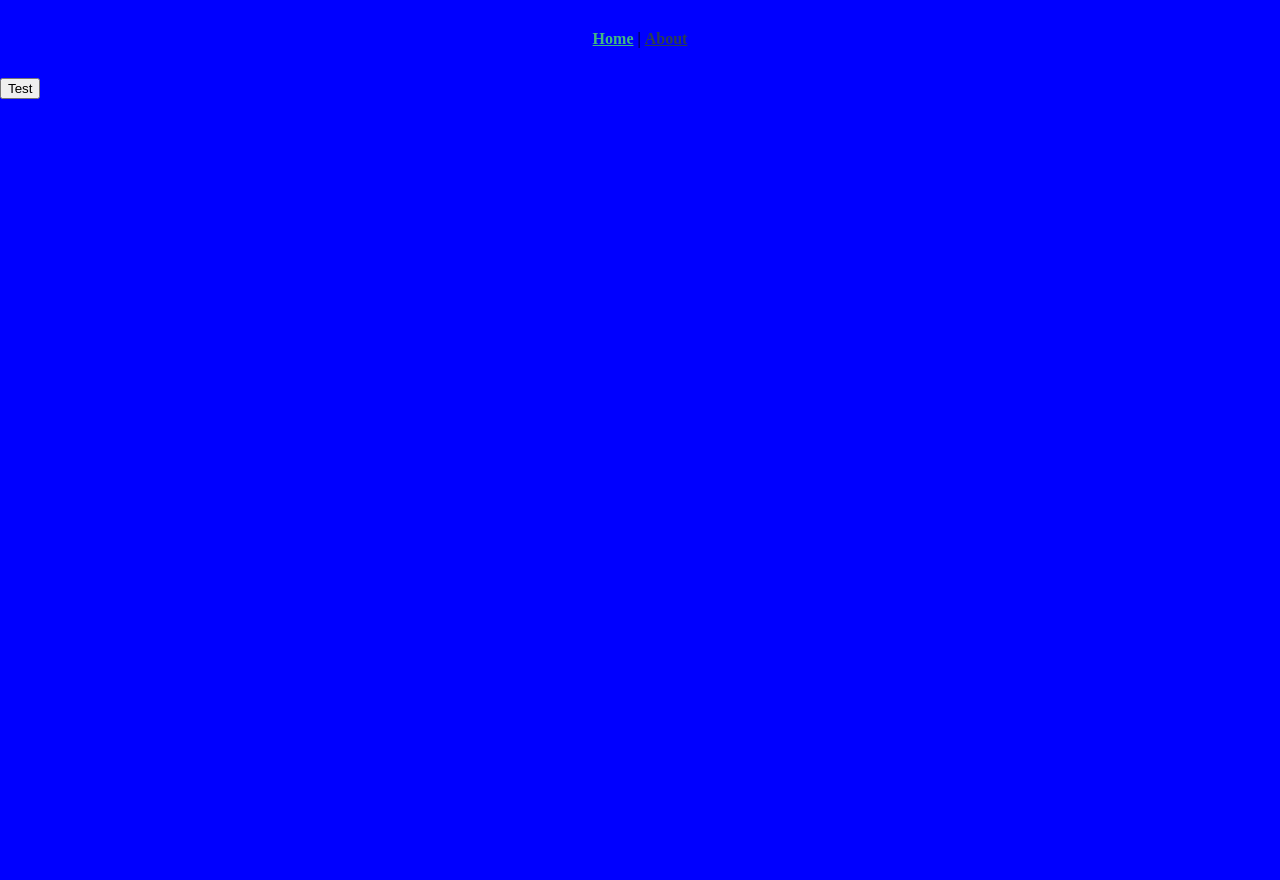
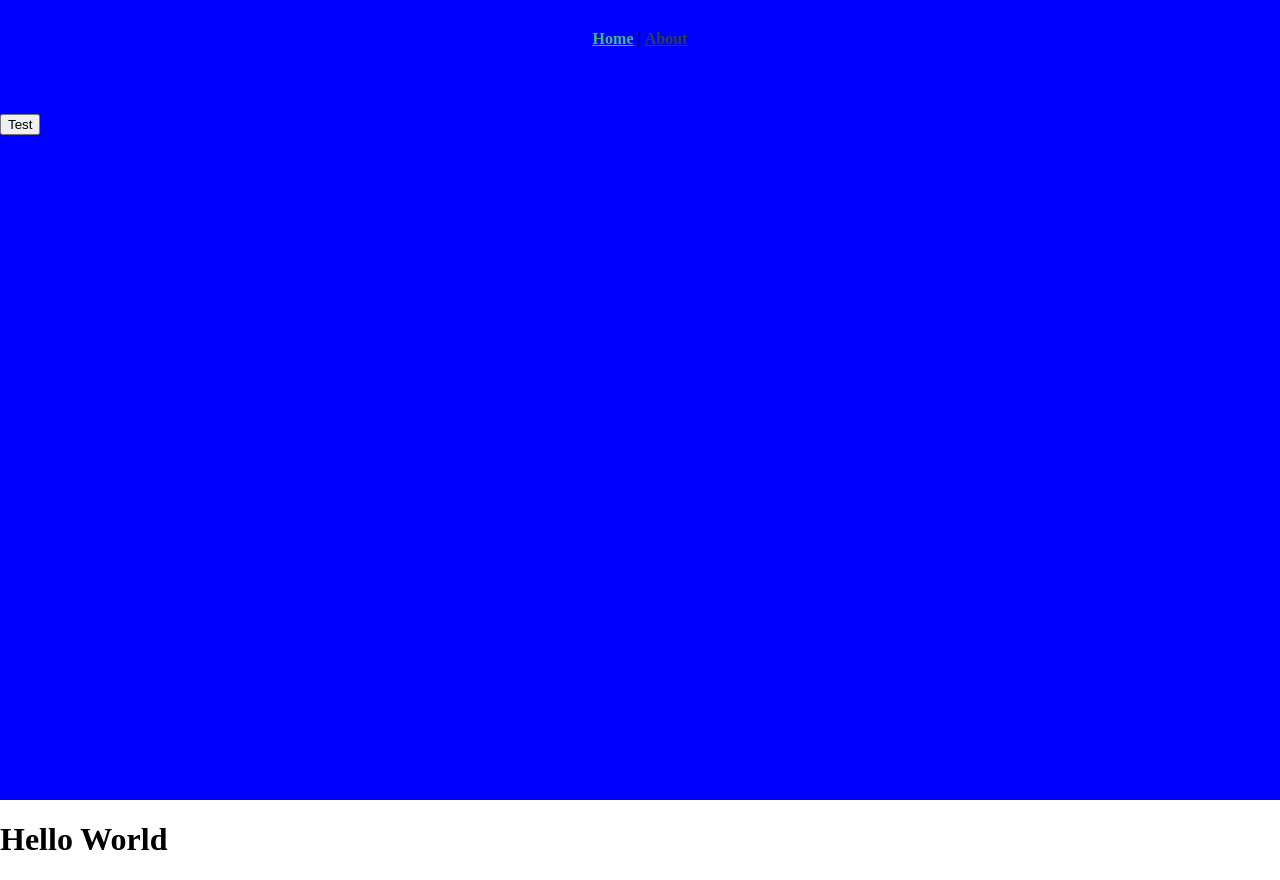
Before and after one commit to ssthurai/ResumeWeb, a Vue app in the folder resume/: page / in a window 1280 px wide. Before the commit the page ends 800 px from the top, so only its background shows below. Built offline with nearby package versions, Linux system fonts and the light colour scheme.

Commit message:
Add files via upload

```diff
--- a/resume/src/App.vue
+++ b/resume/src/App.vue
@@ -5,11 +5,16 @@
           <router-link to="/">Home</router-link> |
           <router-link to="/about">About</router-link>
         </div>
-        <button  v-on:click="scrollActivated = !scrollActivated" type="button">Test</button>
-        <div v-if="isVisited">
-            <router-view />
-        </div>
+        <br/>
+        <br/>
+        <button v-on:click="scrollActivated = !scrollActivated" type="button">Test</button>
       </div>
+      <h1>Hello World</h1>
+
+
+     <div v-if="isVisited">
+     <router-view />
+     </div>
   </div>
 </template>
 
@@ -29,7 +34,6 @@ export default {
     }
   },
   beforeCreate: function() {
-    alert('test');
     document.body.className = 'not-scrollable';
   },
   methods: {
@@ -43,20 +47,17 @@ export default {
 <style>
 body.not-scrollable {
     overflow:hidden;
-    background-color: blue;
     margin: 0px;
 }
 
 body.scrollable {
     margin: 0px;
-    background-color: green;
 }
 
 .home-card {
-    position: sticky;
+    background-color: blue;
     height: 100vh;
     width: 100vw;
-    overflow:hidden;
 }
 
 .home-nav {
```
